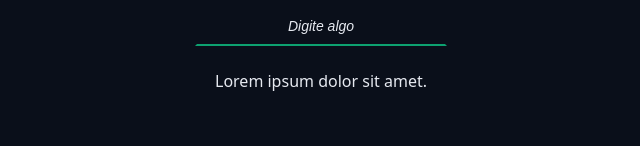
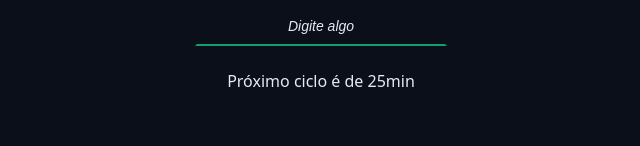
Before and after one commit to MateusGomesc/chronos-pomodoro, a React (Vite) app: page / in a window 1280 px wide. Shown: the part 584-730 px from the top of the page, without its empty margins (319-959 px from the left). Built offline with nearby package versions, Linux system fonts and the light colour scheme.

Commit message:
feat: add tips components

```diff
--- a/src/components/MainForm/index.tsx
+++ b/src/components/MainForm/index.tsx
@@ -4,12 +4,12 @@ import { useRef } from "react";
 import { Cycles } from "../Cycles";
 import { DefaultButton } from "../DefaultButton";
 import { DefaultInput } from "../DefaultInput";
+import { Tips } from "../Tips";
 
 import { TaskModel } from "../../models/TaskModel";
 import { useTaskContext } from "../../contexts/TaskContext/useTaskContext";
 import { getNextCycle } from "../../utils/getNextCycle";
 import { getNextCycleType } from "../../utils/getNextCycleType";
-import { formatSecondsToMinutes } from "../../utils/formatSecondsToMinutes";
 import { TaskActionTypes } from "../../contexts/TaskContext/TaskActions";
 
 export function MainForm(){
@@ -62,9 +62,7 @@ export function MainForm(){
                 />
             </div>
             <div className="formRow">
-                <p>
-                    Lorem ipsum dolor sit amet.
-                </p>
+                <Tips/>
             </div>
             {state.currentCycle > 0 && (
                 <div className="formRow">
--- /dev/null
+++ b/src/components/Tips/index.tsx
@@ -0,0 +1,28 @@
+import { useTaskContext } from "../../contexts/TaskContext/useTaskContext";
+import { getNextCycle } from "../../utils/getNextCycle";
+import { getNextCycleType } from "../../utils/getNextCycleType";
+
+export function Tips(){
+    const { state } = useTaskContext()
+    const nextCycle = getNextCycle(state.currentCycle)
+    const nextCycleType = getNextCycleType(nextCycle)
+
+    // tips
+    const tipsForWhenActiveTask = {
+        workTime: <span>Foque por {state.config.workTime}min</span>,
+        shortBreakTime: <span>Descanse por {state.config.shortBreakTime}min</span>,
+        longBreakTime: <span>Descanso longo</span>,
+    }
+    const tipsForNoActiveTask = {
+        workTime: <span>Próximo ciclo é de {state.config.workTime}min</span>,
+        shortBreakTime: <span>Próximo descanso é de {state.config.shortBreakTime}min</span>,
+        longBreakTime: <span>Próximo descanso será longo</span>,
+    }
+
+    return(
+        <>
+            {state.activeTask && tipsForWhenActiveTask[state.activeTask.type]}
+            {!state.activeTask && tipsForNoActiveTask[nextCycleType]}
+        </>
+    )
+}
```
